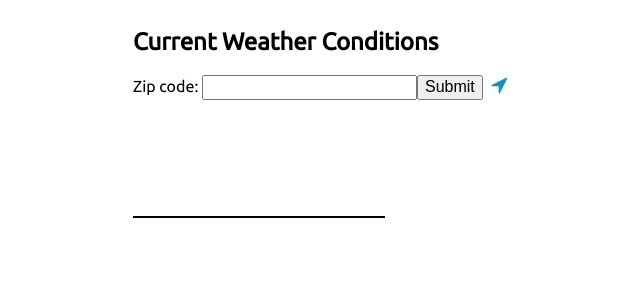
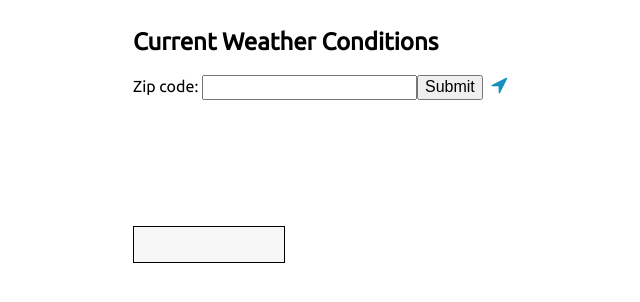
Before and after one commit to Dodenbier-Robbie/dodenbier-robbie.github.io, a PHP site: page /cit261/project.html in a window 1280 px wide. Shown: the top 302 px of the page, without its empty margins (7-647 px from the left). Run offline with PHP 8.4, Linux system fonts and the light colour scheme.

Commit message:
Project HTML

```diff
--- a/cit261/project.html
+++ b/cit261/project.html
@@ -32,7 +32,6 @@
             <div id="dayDay"></div>
             <div id="dayDate"></div>
             <div id="dayHigh"></div>
-            <div id="dayText"></div>
             <div id="dayCondition"></div>
         </div>
     </body>
--- a/cit261/scripts/location.js
+++ b/cit261/scripts/location.js
@@ -112,9 +112,8 @@ function weatherForecastJSON(lat, long) {
               document.getElementById("dailyLow").innerHTML = currentLow + "&deg; F";
               document.getElementById("dayImage").innerHTML = dayImage;
               document.getElementById("dayDay").innerHTML = dayDayName;
-              document.getElementById("dayText").innerHTML = dayText;
               document.getElementById("dayCondition").innerHTML = dayCondition;
-              document.getElementById("dayDate").innerHTML = dayMonth + " / " + dayDay;
+              document.getElementById("dayDate").innerHTML = dayMonth + "/" + dayDay;
               document.getElementById("dayHigh").innerHTML = "HIGH " + currentHigh + "&deg; F";
 
               weatherConditionsJSON(lat, long);
--- a/cit261/styles/project.css
+++ b/cit261/styles/project.css
@@ -50,13 +50,17 @@
 
 .todayForecast {
     position: relative;
-    top: 40px;
-    width: 250px;
+    top: 50px;
+    width: 125px;
     border: 1px solid black;
     display: block;
     background-color: #F7F7F7;
+    padding-bottom: 25px;
+    padding-left: 25px;
+    padding-top: 10px;
 }
 
-dayImage {
-    float: left;
+#dayImage {
+    width: 5px;
+    padding-left: 15%;
 }
```
